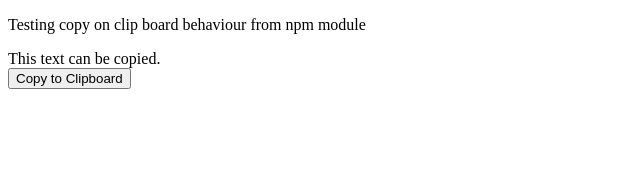
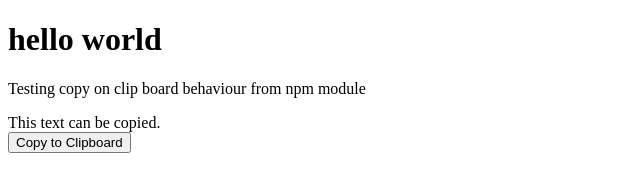
Before and after one commit to rajmanikush/webDemo, a website: page index.html in a window 1280 px wide. Shown: the whole page, without its empty margins (0-640 px from the left). Drawn offline with nearby package versions, Linux system fonts and the light colour scheme.

Commit message:
created root container

```diff
--- a/index.html
+++ b/index.html
@@ -5,6 +5,11 @@
     <script src="node_modules/clipboard/dist/clipboard.min.js"></script>
 </head>
 <body>
+
+    <div id="root">
+        <h1>hello world</h1>
+    </div>
+
     <p>Testing copy on clip board behaviour from npm module</p>
     <div id="copyText">This text can be copied.</div>
     <button id="copyButton" data-clipboard-target="#copyText">Copy to Clipboard</button>
```
